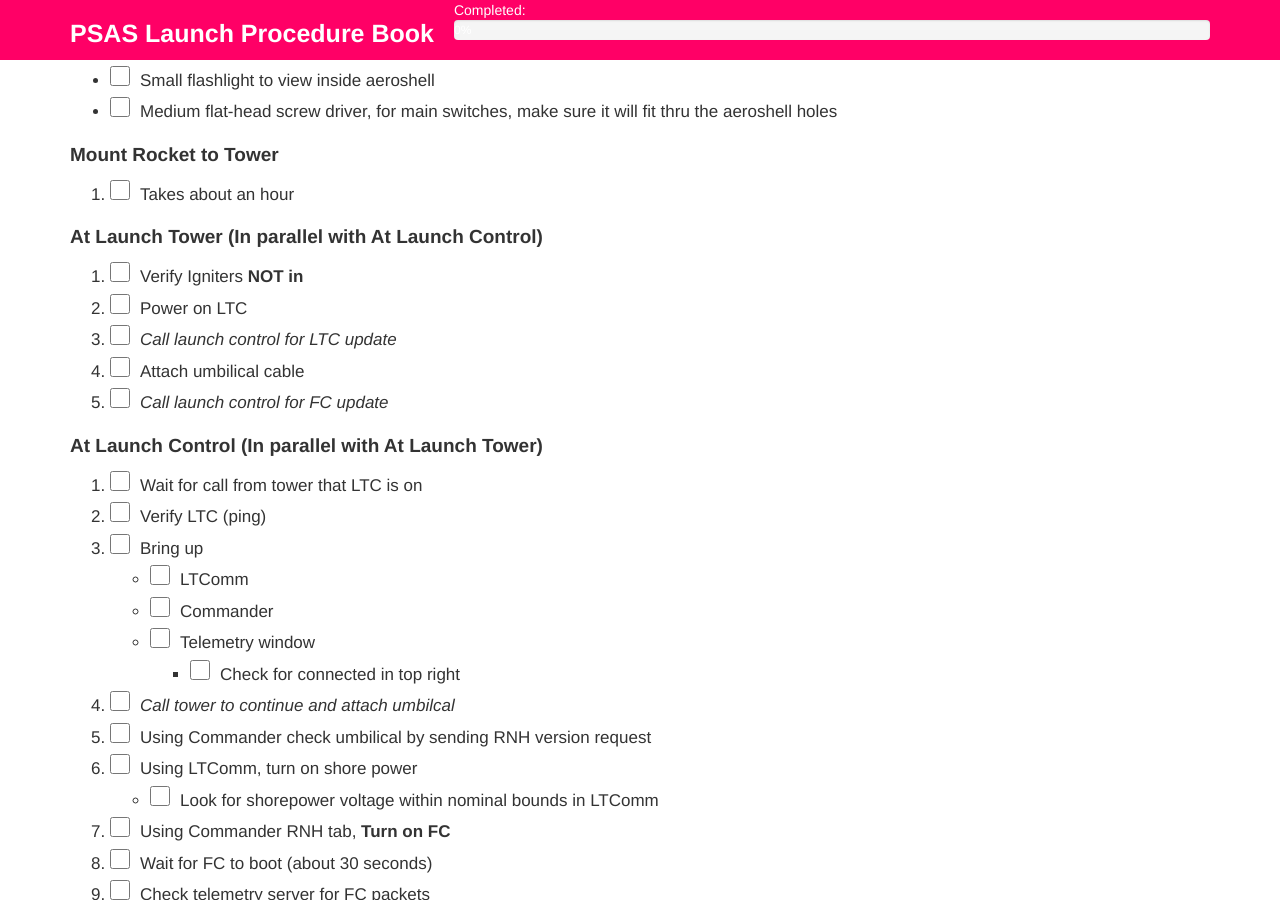
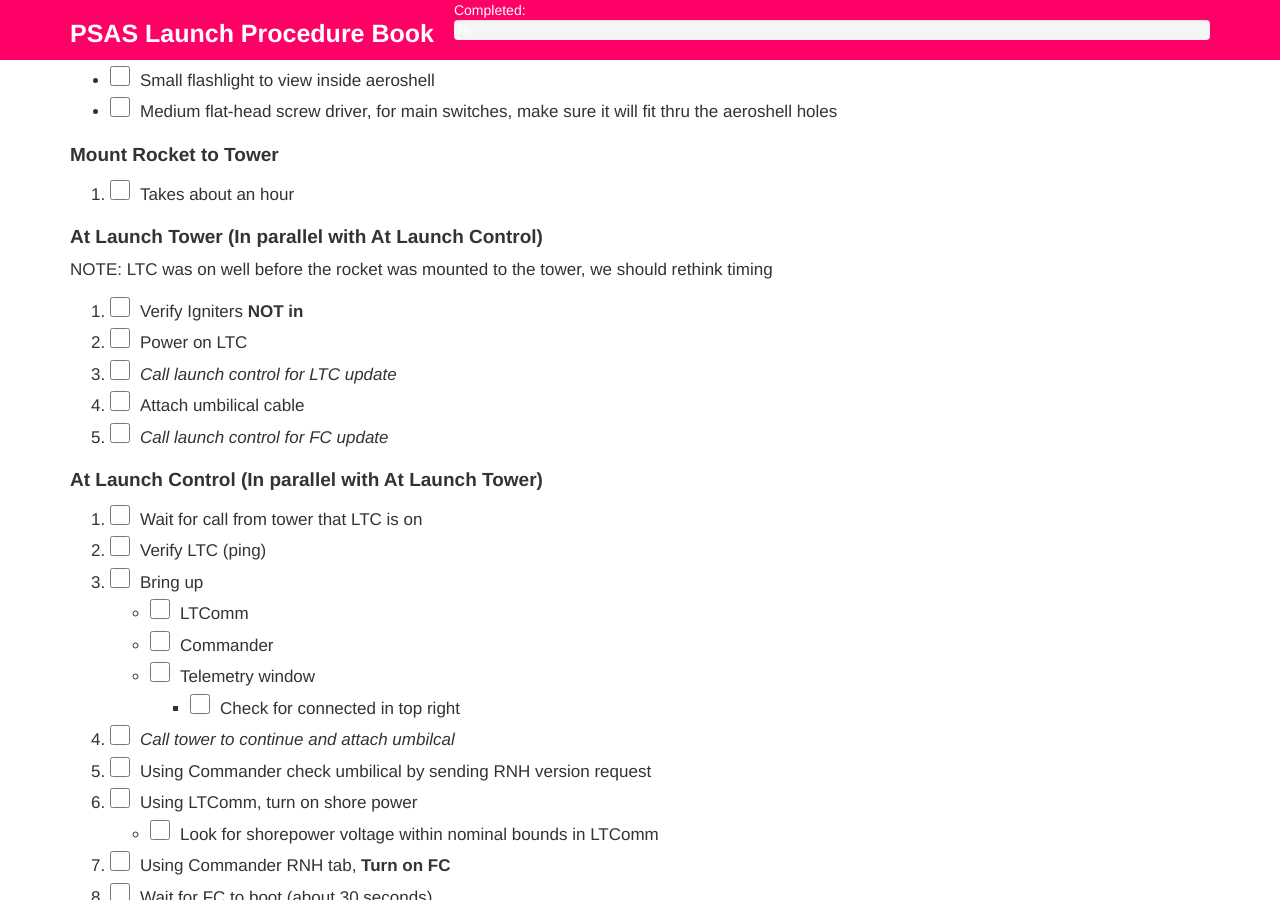
Before and after one commit to psas/procedure-book, a Jekyll site: the page built from 05-PreLaunch.markdown, in a window 1280 px wide and 900 px high, scrolled down 479 px. Built offline with Jekyll 4.4.1, drawn with Linux system fonts in a browser that asks for light colours.

Commit message:
Added note on order that things actually occured in

```diff
--- a/05-PreLaunch.markdown
+++ b/05-PreLaunch.markdown
@@ -29,6 +29,7 @@
  1. Takes about an hour
 
 ### At Launch Tower  (In parallel  with At Launch Control)
+ NOTE: LTC was on well before the rocket was mounted to the tower, we should rethink timing
  1. Verify Igniters **NOT in**
  1. Power on LTC
  1. _Call launch control for LTC update_
```
